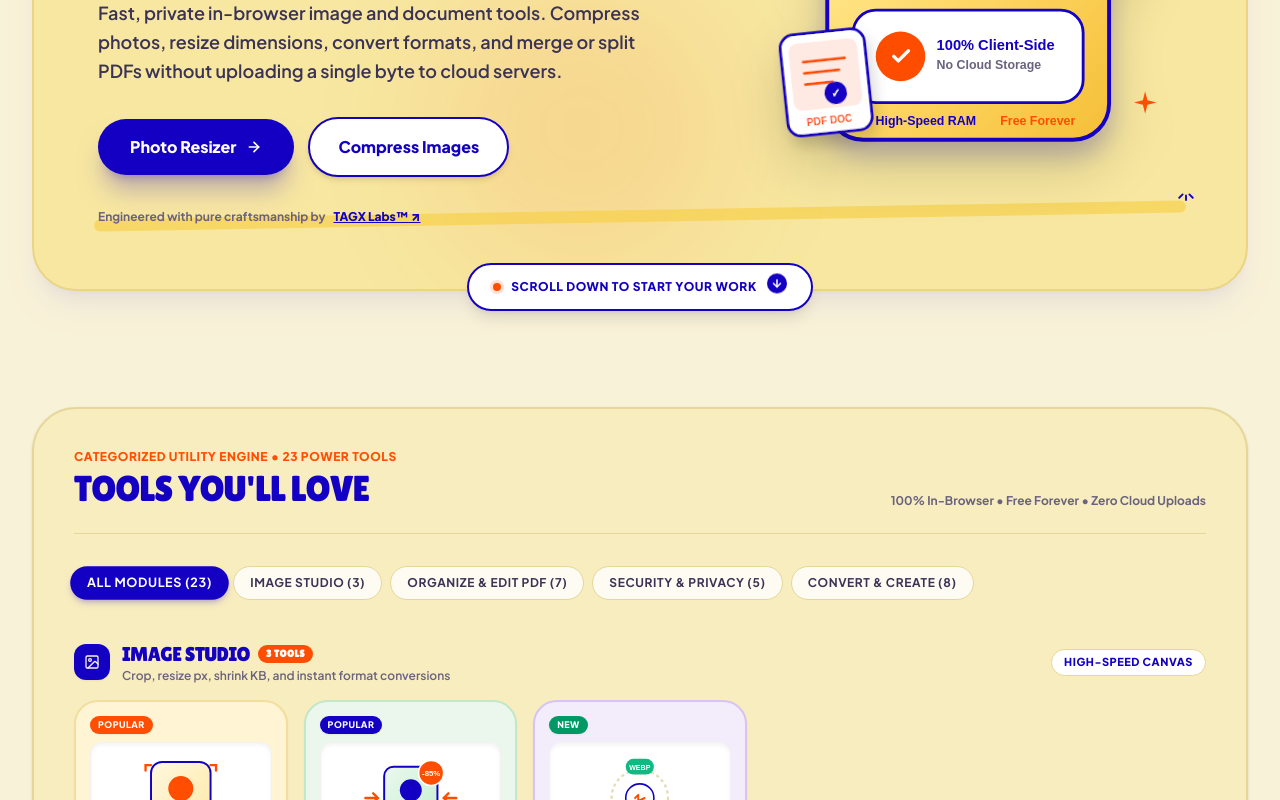
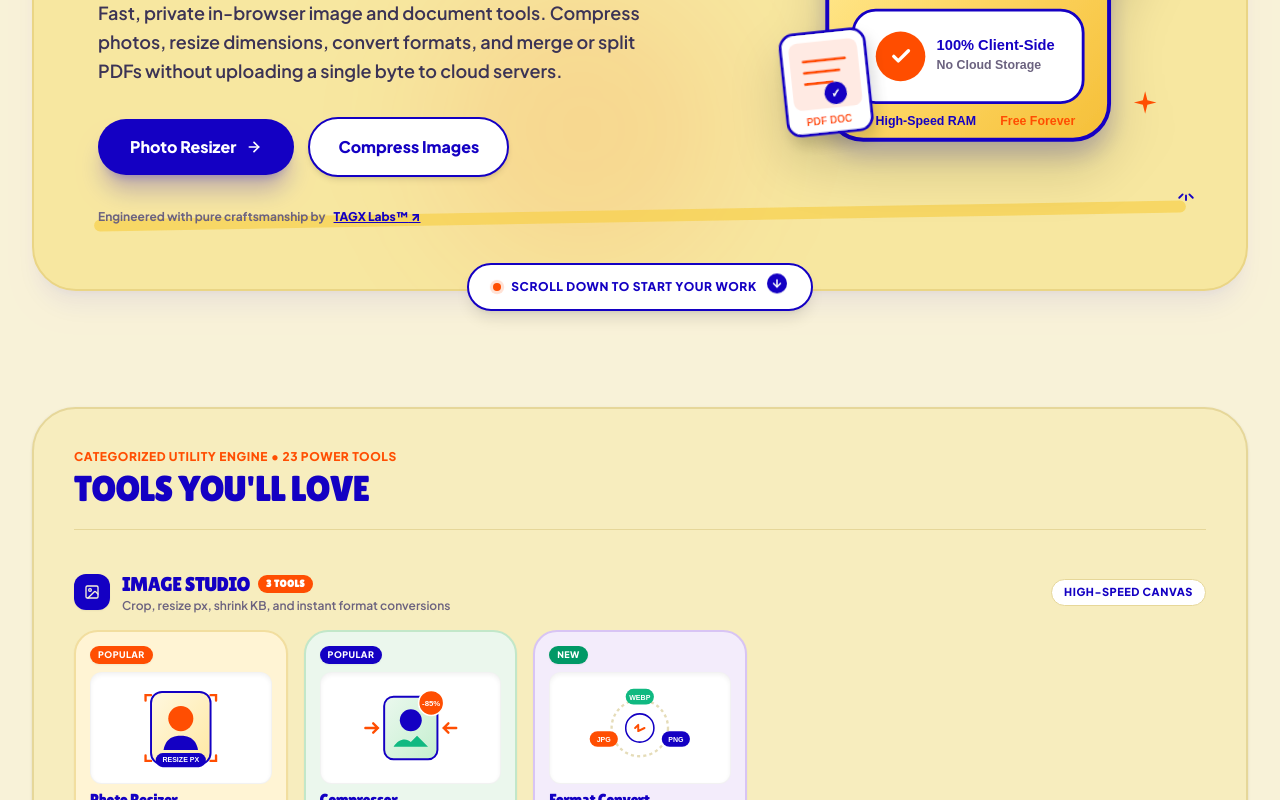
Before and after one commit to TagX-Lab/kraftdoc, a React (Vite) app: page / in a window 1280 px wide. Shown: the part 410-1210 px from the top of the page. Built offline with nearby package versions, Linux system fonts and the light colour scheme.

Commit message:
feat: clean categorized section on homepage - removed pills and zero cloud text tag as requested

```diff
--- a/src/pages/HomePage.jsx
+++ b/src/pages/HomePage.jsx
@@ -1,4 +1,4 @@
-import React, { useState } from "react";
+import React from "react";
 import {
   UserCheck,
   Minimize2,
@@ -59,17 +59,9 @@ function DoodleRays({ className = "" }) {
 }
 
 export default function HomePage({ onNavigate }) {
-  const [selectedCategory, setSelectedCategory] = useState("all");
-
   const categories = [
     {
-      id: "all",
-      label: "All Modules (23)",
-      badge: "Complete Suite",
-    },
-    {
       id: "image",
-      label: "Image Studio (3)",
       title: "Image Studio",
       desc: "Crop, resize px, shrink KB, and instant format conversions",
       badge: "High-Speed Canvas",
@@ -77,7 +69,6 @@ export default function HomePage({ onNavigate }) {
     },
     {
       id: "organize-edit",
-      label: "Organize & Edit PDF (7)",
       title: "Organize & Edit PDF",
       desc: "Merge, split, rotate, crop margins, scale page size & N-up sheets",
       badge: "Vector Modification",
@@ -85,7 +76,6 @@ export default function HomePage({ onNavigate }) {
     },
     {
       id: "security-privacy",
-      label: "Security & Privacy (5)",
       title: "Security & Redaction",
       desc: "Digital sign, form flatten, redact black boxes, watermark & sanitize",
       badge: "100% In-Browser Privacy",
@@ -93,7 +83,6 @@ export default function HomePage({ onNavigate }) {
     },
     {
       id: "convert-create",
-      label: "Convert & Create (8)",
       title: "Convert, Create & Optimize",
       desc: "Compress, images to PDF, plain text, live webcam scan & invoice maker",
       badge: "Productivity Engine",
@@ -529,44 +518,18 @@ export default function HomePage({ onNavigate }) {
         <ScrollReveal animation="fade-up">
           <div className="rounded-[32px] sm:rounded-[44px] bg-[#F7EDBE] border-2 border-[#E6D799] p-5 sm:p-8 lg:p-10 shadow-sm space-y-8">
             {/* Main Section Header */}
-            <div className="flex flex-col sm:flex-row sm:items-end justify-between gap-3 border-b border-[#E6D799] pb-6">
-              <div>
-                <span className="text-xs font-black uppercase tracking-wider text-[#FF4E02] block mb-1">
-                  CATEGORIZED UTILITY ENGINE • 23 POWER TOOLS
-                </span>
-                <h2 className="font-display text-2xl sm:text-4xl text-[#1400C3] tracking-tight uppercase">
-                  TOOLS YOU&apos;LL LOVE
-                </h2>
-              </div>
-              <span className="text-xs font-bold text-[#6B627F]">
-                100% In-Browser • Free Forever • Zero Cloud Uploads
+            <div className="border-b border-[#E6D799] pb-5">
+              <span className="text-xs font-black uppercase tracking-wider text-[#FF4E02] block mb-1">
+                CATEGORIZED UTILITY ENGINE • 23 POWER TOOLS
               </span>
-            </div>
-
-            {/* Category Filter Pills */}
-            <div className="flex flex-wrap items-center gap-2">
-              {categories.map((cat) => (
-                <button
-                  key={cat.id}
-                  type="button"
-                  onClick={() => setSelectedCategory(cat.id)}
-                  className={`px-4 py-2 rounded-full font-bold text-xs uppercase tracking-wider transition-all cursor-pointer flex items-center gap-1.5 ${
-                    selectedCategory === cat.id
-                      ? "bg-[#1400C3] text-white shadow-md shadow-[#1400C3]/20 scale-105"
-                      : "bg-white/80 hover:bg-white text-[#3B3355] hover:text-[#1400C3] border border-[#E6D799]"
-                  }`}
-                >
-                  <span>{cat.label}</span>
-                </button>
-              ))}
+              <h2 className="font-display text-2xl sm:text-4xl text-[#1400C3] tracking-tight uppercase">
+                TOOLS YOU&apos;LL LOVE
+              </h2>
             </div>
 
             {/* Render Category Sections */}
             <div className="space-y-10">
-              {(selectedCategory === "all"
-                ? categories.filter((c) => c.id !== "all")
-                : categories.filter((c) => c.id === selectedCategory)
-              ).map((cat, catIdx, arr) => {
+              {categories.map((cat, catIdx, arr) => {
                 const CatIcon = cat.icon;
                 const catTools = toolCards.filter((t) => t.category === cat.id);
                 if (catTools.length === 0) return null;
@@ -652,8 +615,8 @@ export default function HomePage({ onNavigate }) {
                       })}
                     </div>
 
-                    {/* Divider between categories when viewing all */}
-                    {selectedCategory === "all" && catIdx < arr.length - 1 && (
+                    {/* Divider between categories */}
+                    {catIdx < arr.length - 1 && (
                       <div className="pt-6 border-b-2 border-dashed border-[#E6D799]" />
                     )}
                   </div>
```
